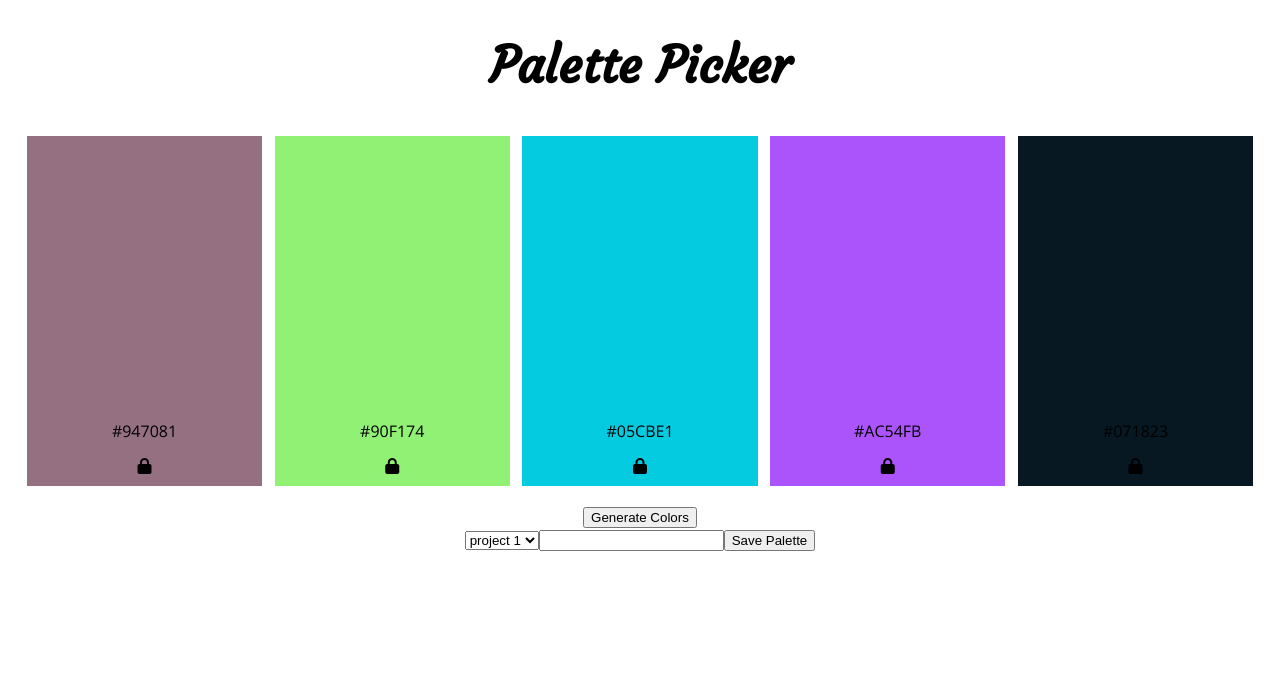
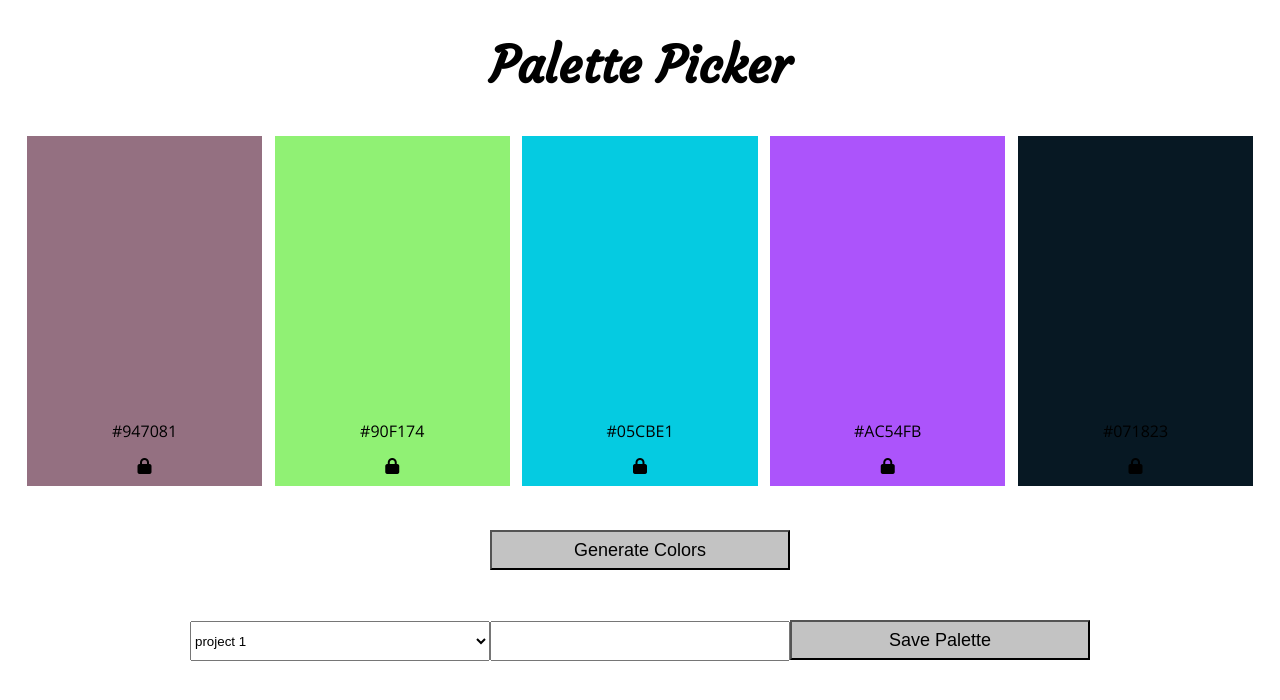
Before and after one commit to Klhalls89/FE-Palette-Picker, a React (Create React App) app: page / in a window 1280 px wide. Shown: the top 700 px of the page. Built offline with nearby package versions, Linux system fonts and the light colour scheme.

Commit message:
Begin styling for palette color portion

```diff
--- a/src/components/App/App.scss
+++ b/src/components/App/App.scss
@@ -18,7 +18,6 @@
   margin: 1%;
 
   div {
-    background-color: hotpink;
     display: flex;
     flex-direction: column;
     height: 350px;
@@ -28,19 +27,17 @@
     width: 300px;
   }
 }
-.saved-portion {
-  display: flex;
-  flex-direction: column;
 
-  .project-area {
-  display: flex;
-
-  div {
-    background-color: pink;
-    height: 50px;
-    width: 50px;
-    margin: 5px;
-  }
+select,
+input {
+  width: 300px;
+  height: 40px;
 }
 
+button {
+  background-color: #C3C3C3;
+  width: 300px;
+  height: 40px;
+  font-size: 18px;
+  margin: 25px 0;
 }
```
Also changed, not shown: src/components/projects/projects.js (+18 -1 lines), src/components/projects/projects.scss (+15 -0 lines), 1 other file (tests, documents, lock files or other folders).
